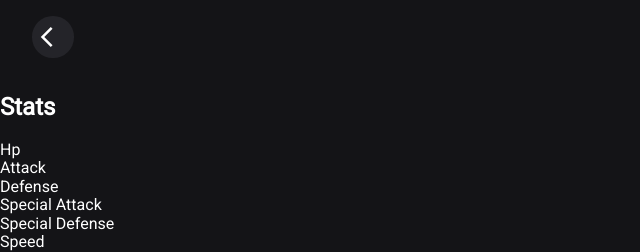
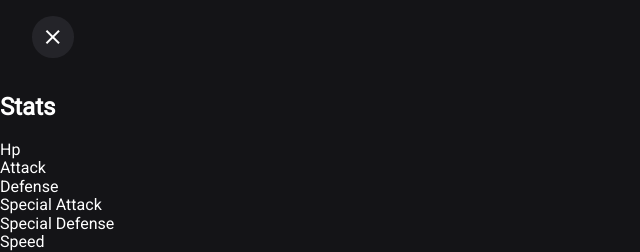
Before and after one commit to lsmcodes/javascript-pokedex, a website with bundled scripts: page pokemon-details.html in a window 1280 px wide. Shown: the top 252 px of the page, 0-640 px from the left. Built offline with nearby package versions, Linux system fonts and the light colour scheme.

Commit message:
refactor: update content and class name of button
- Update the content from 'arrow_back_ios' to 'close' to use a more suitable Google icon
- Change class name to suit content

```diff
--- a/pokemon-details.html
+++ b/pokemon-details.html
@@ -25,7 +25,7 @@
 </head>
 <body>
     <header>
-        <button class="material-symbols-outlined back-button">arrow_back_ios</button>
+        <button class="material-symbols-outlined close-button">close</button>
     </header>
 
     <main>
```
